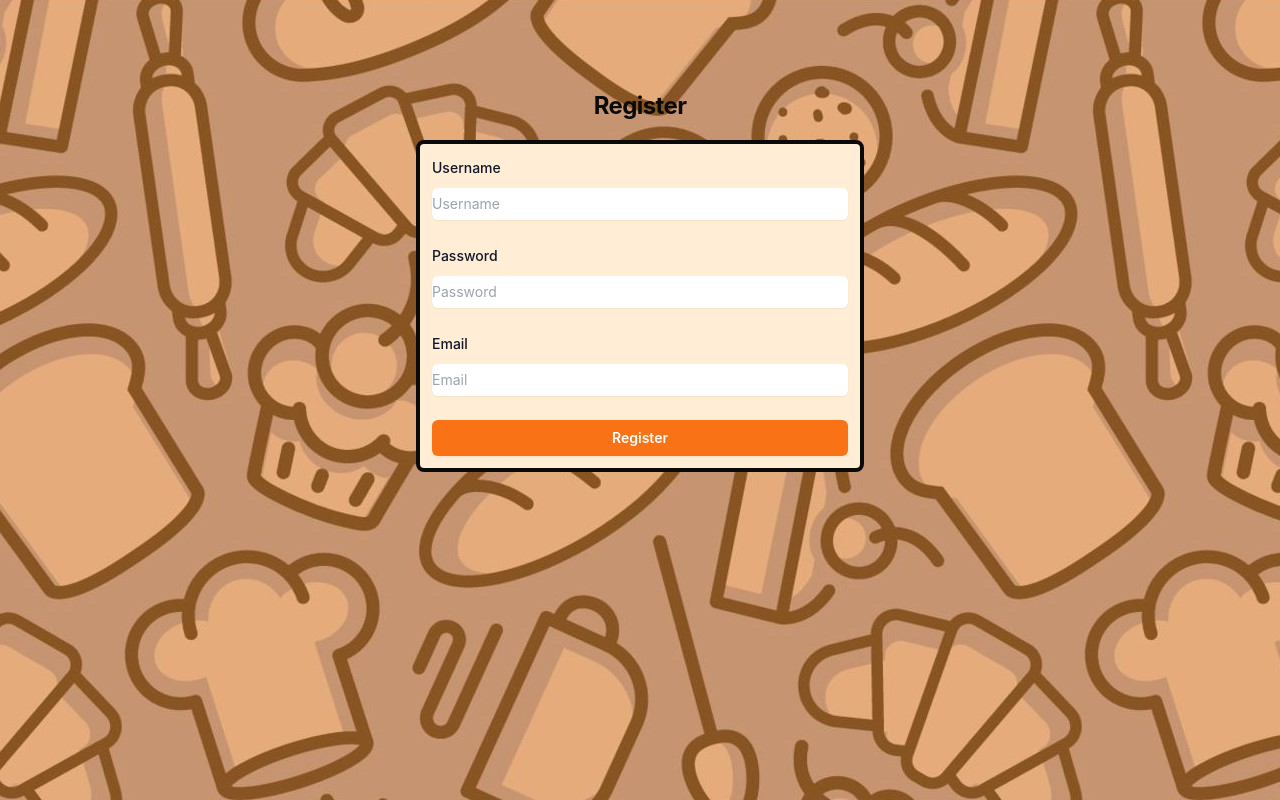
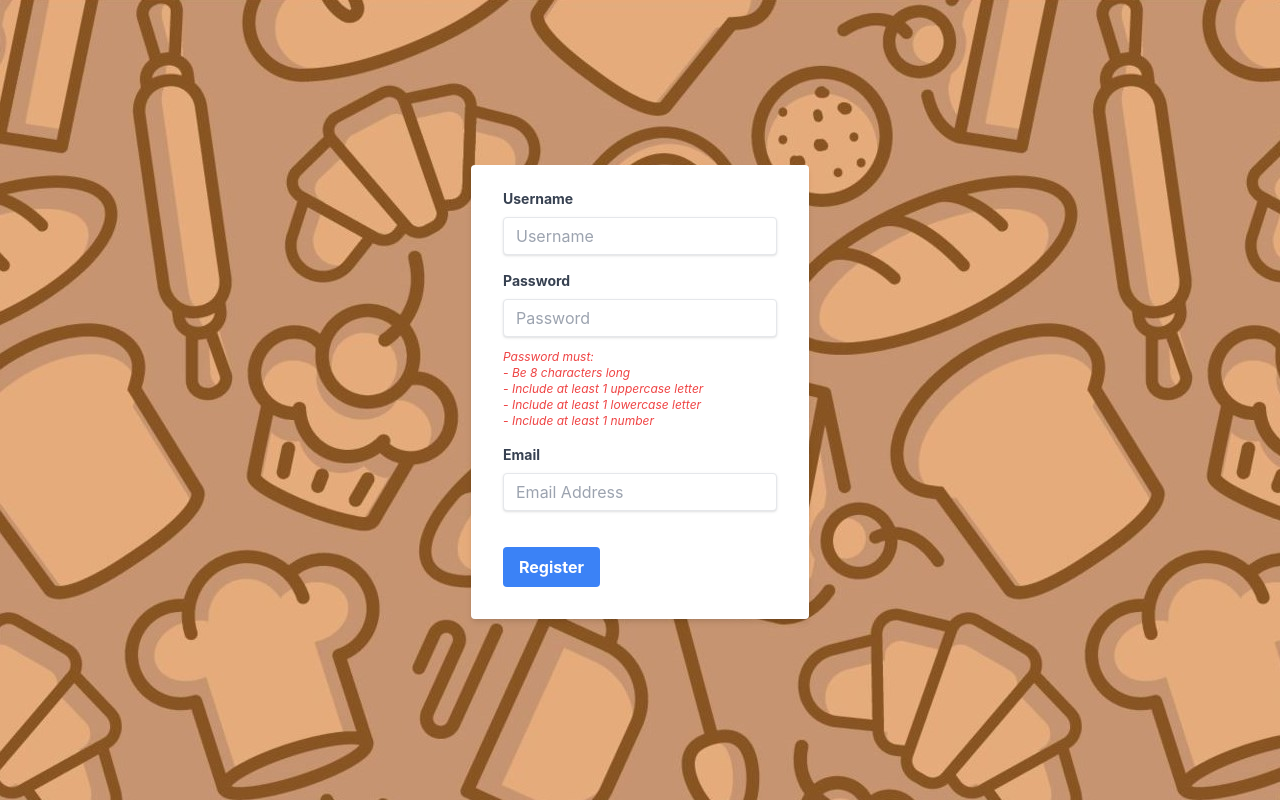
Before and after one commit to Fugate-A/MegaBytes.app, a React (Create React App) app in the folder web_frontend/: page /reg in a window 1280 px wide. Built offline with nearby package versions, Linux system fonts and the light colour scheme.

Commit message:
updating reg text

```diff
--- a/web_frontend/src/components/Register.js
+++ b/web_frontend/src/components/Register.js
@@ -3,6 +3,7 @@ import { useNavigate } from 'react-router-dom';
 
 function Register() {
   const [message, setMessage] = useState('');
+  const [isPasswordValid, setIsPasswordValid] = useState(false);
   const navigate = useNavigate();
 
   const sendVerificationEmail = async (username, password, email) => {
@@ -37,6 +38,13 @@ function Register() {
     }
   };
 
+  const validatePassword = (password) => {
+    const passwordRegex = /^(?=.*\d)(?=.*[a-z])(?=.*[A-Z])[0-9a-zA-Z]{8,}$/;
+    const isValid = passwordRegex.test(password);
+    setIsPasswordValid(isValid);
+    return isValid;
+};
+
 
   const registerUser = (event) => {
     event.preventDefault();
@@ -44,78 +52,81 @@ function Register() {
     const regPassword = event.target.password.value;
     const regEmail = event.target.email.value;
 
+    if (!validatePassword(regPassword)) {
+      setMessage('Please review the password requirments and try again.');
+      return;
+  }
+
+
     sendVerificationEmail(regUsername, regPassword, regEmail);
   };
 
   return (
-    <div id="registerDiv">
-      <form onSubmit={registerUser}>
-        <div className="flex min-h-full flex-1 flex-col justify-center px-6 py-12 lg:px-8">
-          <div className="sm:mx-auto sm:w-full sm:max-w-md">
-            <h2 className="mt-10 text-center text-2xl font-bold leading-9 tracking-tight text-neutral-950">
-              Register
-            </h2>
-          </div>
-
-          <div className="mt-4 p-3 sm:mx-auto sm:w-full sm:max-w-md bg-orange-100 border-4 border-neutral-950 rounded-lg">
-            <div className="space-y-6">
-              <div>
-                <label htmlFor="username" className="block text-sm font-medium leading-6 text-gray-900">
+    <div id="registerDiv" className="flex justify-center items-center h-screen">
+      <form onSubmit={registerUser} className="bg-white shadow-md rounded px-8 pt-6 pb-8 mb-4">
+        <div className="mb-4">
+          <label htmlFor="username" className="block text-gray-700 text-sm font-bold mb-2">
             Username
           </label>
-                <div className="mt-2">
           <input
             type="text"
             id="username"
             name="username"
             required
             placeholder="Username"
-                    className="appearance-none block w-full rounded-md border-0 py-1.5 text-gray-900 shadow-sm placeholder:text-gray-400 focus:ring-2 focus:ring-indigo-500 sm:text-sm"
+            className="shadow appearance-none border rounded w-full py-2 px-3 text-gray-700 leading-tight focus:outline-none focus:shadow-outline"
           />
         </div>
-              </div>
-              <div>
-                <label htmlFor="password" className="block text-sm font-medium leading-6 text-gray-900">
+        <div className="mb-4">
+          <label htmlFor="password" className="block text-gray-700 text-sm font-bold mb-2">
             Password
           </label>
-                <div className="mt-2">
           <input
             type="password"
             id="password"
             name="password"
             required
             placeholder="Password"
-                    className="appearance-none block w-full rounded-md border-0 py-1.5 text-gray-900 shadow-sm placeholder:text-gray-400 focus:ring-2 focus:ring-indigo-500 sm:text-sm"
+            className="shadow appearance-none border rounded w-full py-2 px-3 text-gray-700 mb-3 leading-tight focus:outline-none focus:shadow-outline"
+            onChange={(e) => validatePassword(e.target.value)}
           />
+          <p className={`text-xs italic ${isPasswordValid ? 'text-green-500' : 'text-red-500'}`}>
+    {isPasswordValid ? 'Password is valid' : (
+        <>
+            Password must: <br />
+            - Be 8 characters long <br />
+            - Include at least 1 uppercase letter <br />
+            - Include at least 1 lowercase letter <br />
+            - Include at least 1 number
+        </>
+    )}
+</p>
+
         </div>
-              </div>
-              <div>
-                <label htmlFor="email" className="block text-sm font-medium leading-6 text-gray-900">
+        <div className="mb-6">
+          <label htmlFor="email" className="block text-gray-700 text-sm font-bold mb-2">
             Email
           </label>
-                <div className="mt-2">
           <input
             type="email"
             id="email"
             name="email"
             required
-                    placeholder="Email"
-                    className="appearance-none block w-full rounded-md border-0 py-1.5 text-gray-900 shadow-sm placeholder:text-gray-400 focus:ring-2 focus:ring-indigo-500 sm:text-sm"
+            placeholder="Email Address"
+            className="shadow appearance-none border rounded w-full py-2 px-3 text-gray-700 mb-3 leading-tight focus:outline-none focus:shadow-outline"
           />
         </div>
-              </div>
-              <div>
+        <div className="flex items-center justify-between">
           <button
             type="submit"
-                  className="flex w-full justify-center rounded-md bg-orange-500 px-3 py-1.5 text-sm font-semibold leading-6 text-white shadow-sm hover:bg-indigo-500 focus:outline-none focus:border-indigo-700 focus:ring-indigo active:bg-indigo-700"
+            className="bg-blue-500 hover:bg-blue-700 text-white font-bold py-2 px-4 rounded focus:outline-none focus:shadow-outline"
           >
             Register
           </button>
+          <span id="registerResult" className="inline-block align-baseline font-bold text-sm text-blue-500 hover:text-blue-800">
+            {message}
+          </span>
         </div>
-            </div>
-          </div>
-        </div>
-        <span id="registerResult">{message}</span>
       </form>
     </div>
   );
```
Lines whose indentation alone changed are shown as unchanged.
